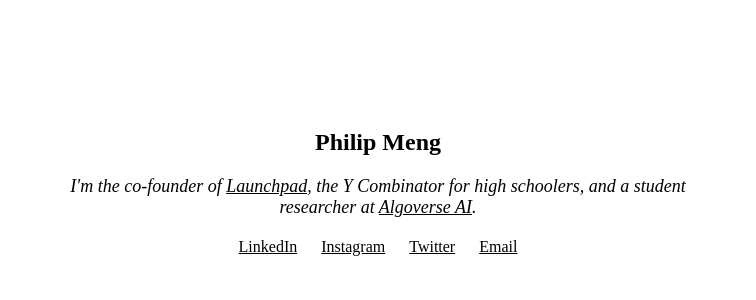
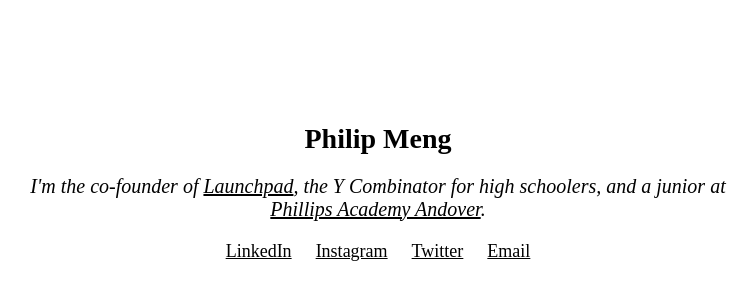
Before and after one commit to philipmeng/philipmeng.github.io, a plain HTML site: page index.html in a window 1280 px wide. Shown: the part 218-518 px from the top of the page, without its empty margins (262-1018 px from the left). Drawn offline with Linux system fonts and the light colour scheme.

Commit message:
Update index.html
got rid of algoverse, added PA

```diff
--- a/index.html
+++ b/index.html
@@ -21,14 +21,14 @@
             padding: 20px; /* Added padding around the container */
         }
         h1 {
-            font-size: 24px;
+            font-size: 28px;
             color: #000; /* Fully black text for name */
             margin: 20px 0; /* Increased spacing around the name */
         }
         p.description {
             margin: 10px 0; /* Margin for spacing around the description */
             color: #000; /* Fully black color for description */
-            font-size: 18px;
+            font-size: 20px;
             padding: 0 10%; /* Adds horizontal padding for better text alignment */
             box-sizing: border-box; /* Ensures padding is included in width calculation */
             font-style: italic; /* Italicize the description text */
@@ -45,7 +45,7 @@
             text-decoration: underline; /* Ensure links are underlined */
             color: #000; /* Black color for links */
             margin: 0 10px;
-            font-size: 16px; /* Smaller font size for links */
+            font-size: 18px; /* Smaller font size for links */
         }
         nav a:hover {
             text-decoration: none; /* Remove underline on hover */
@@ -56,7 +56,7 @@
     <div class="container">
         <h1>Philip Meng</h1>
         <p class="description">
-            I'm the co-founder of <a href="https://andoverlaunchpad.org/" target="_blank" class="special-link">Launchpad</a>, the Y Combinator for high schoolers, and a student researcher at <a href="https://www.algoversecodingacademy.com/" target="_blank" class="special-link">Algoverse AI</a>.
+            I'm the co-founder of <a href="https://andoverlaunchpad.org/" target="_blank" class="special-link">Launchpad</a>, the Y Combinator for high schoolers, and a junior at <a href="https://www.andover.edu/" target="_blank" class="special-link">Phillips Academy Andover</a>.
         </p>
         <nav>
             <a href="https://www.linkedin.com/in/philip-meng-1402b0258/" target="_blank">LinkedIn</a>
```
